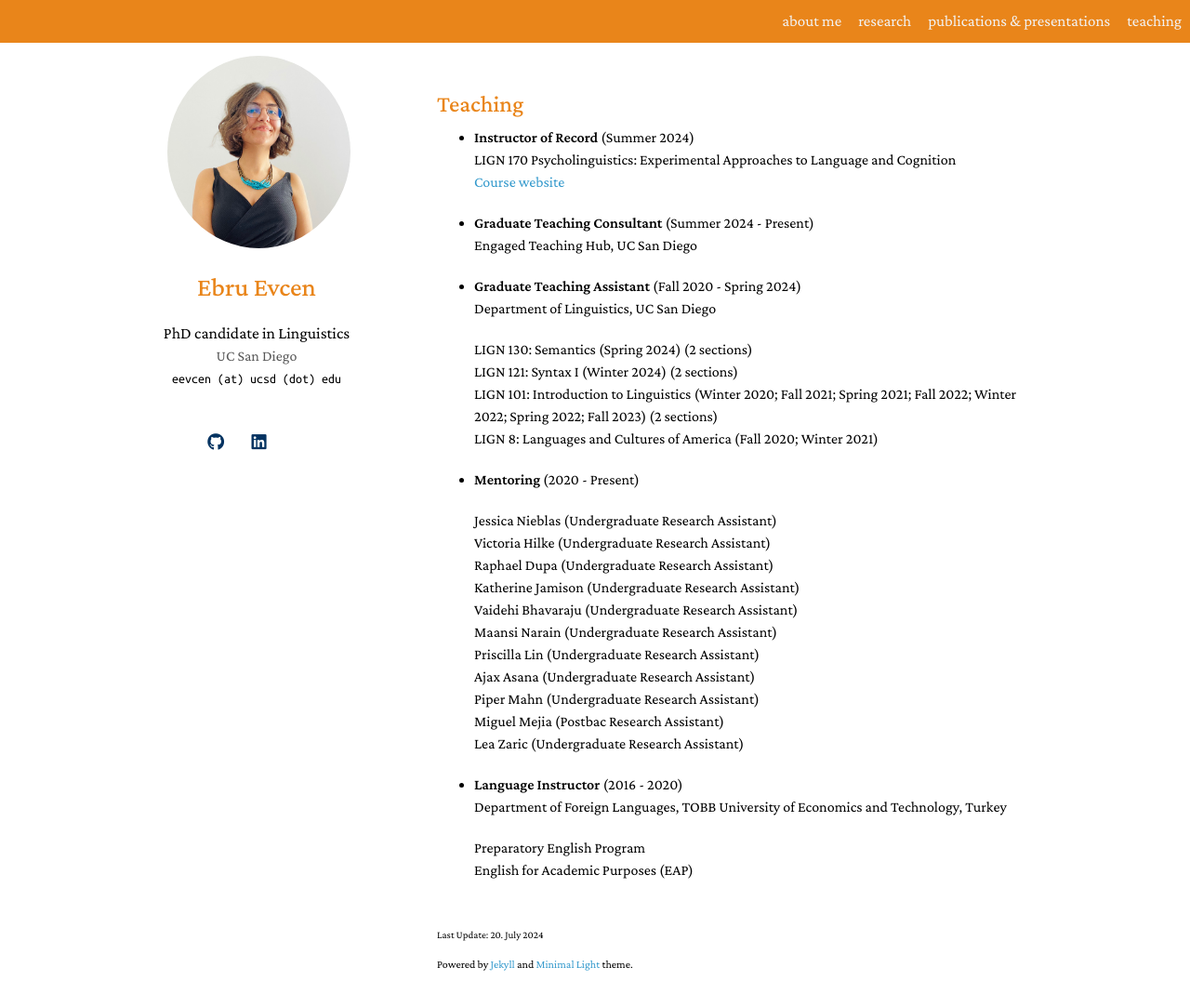
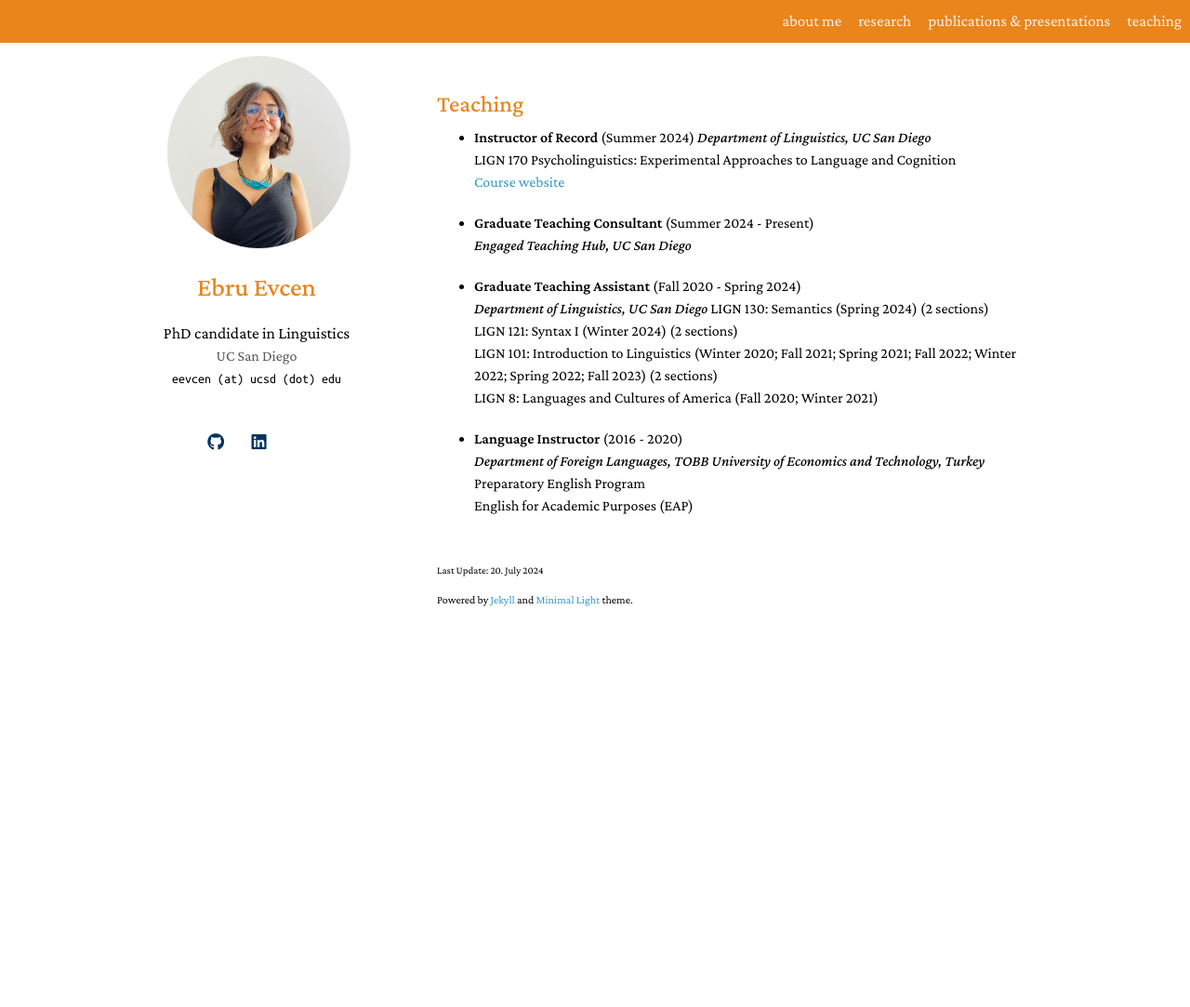
Before and after one commit to ebruevcen/ebruevcen.github.io, a Jekyll site: the page built from teaching.md, in a window 1280 px wide and 1118 px high. Shown: the top 1083 px of the window at 93% size. Built offline with Jekyll 4.4.1, drawn with Linux system fonts in a browser that asks for light colours; nearby versions of some CDN libraries; library files that are not in the unit come from our copies; a style sheet for code colours, icons or effects is not loaded.

Commit message:
Update teaching.md

```diff
--- a/teaching.md
+++ b/teaching.md
@@ -7,37 +7,22 @@ permalink: /teaching/
 
 <h2 style="margin: 50px 0px 10px;">Teaching</h2>
 
-- <b>Instructor of Record</b> (Summer 2024)
+- <b> Instructor of Record</b> (Summer 2024)
+  *Department of Linguistics, UC San Diego*
   LIGN 170 Psycholinguistics: Experimental Approaches to Language and Cognition
   [Course website](https://sites.google.com/ucsd.edu/lign170/home)
 
 - <b>Graduate Teaching Consultant</b> (Summer 2024 - Present)
-  Engaged Teaching Hub, UC San Diego
+  *Engaged Teaching Hub, UC San Diego*
 
 - <b>Graduate Teaching Assistant</b> (Fall 2020 - Spring 2024)
-  Department of Linguistics, UC San Diego
-
+  *Department of Linguistics, UC San Diego*
   LIGN 130: Semantics (Spring 2024) (2 sections)
   LIGN 121: Syntax I (Winter 2024) (2 sections)
   LIGN 101: Introduction to Linguistics (Winter 2020; Fall 2021; Spring 2021; Fall 2022; Winter 2022; Spring 2022; Fall 2023) (2 sections)
   LIGN 8: Languages and Cultures of America (Fall 2020; Winter 2021)
 
-- <b>Mentoring</b> (2020 - Present)
-
-  Jessica Nieblas (Undergraduate Research Assistant)
-  Victoria Hilke (Undergraduate Research Assistant)
-  Raphael Dupa (Undergraduate Research Assistant)
-  Katherine Jamison (Undergraduate Research Assistant)
-  Vaidehi Bhavaraju (Undergraduate Research Assistant)
-  Maansi Narain (Undergraduate Research Assistant)
-  Priscilla Lin (Undergraduate Research Assistant)
-  Ajax Asana (Undergraduate Research Assistant)
-  Piper Mahn (Undergraduate Research Assistant)
-  Miguel Mejia (Postbac Research Assistant)
-  Lea Zaric (Undergraduate Research Assistant)
-
 - <b>Language Instructor</b> (2016 - 2020)
-  Department of Foreign Languages, TOBB University of Economics and Technology, Turkey
-
+  *Department of Foreign Languages, TOBB University of Economics and Technology, Turkey*
     Preparatory English Program
     English for Academic Purposes (EAP)
```
